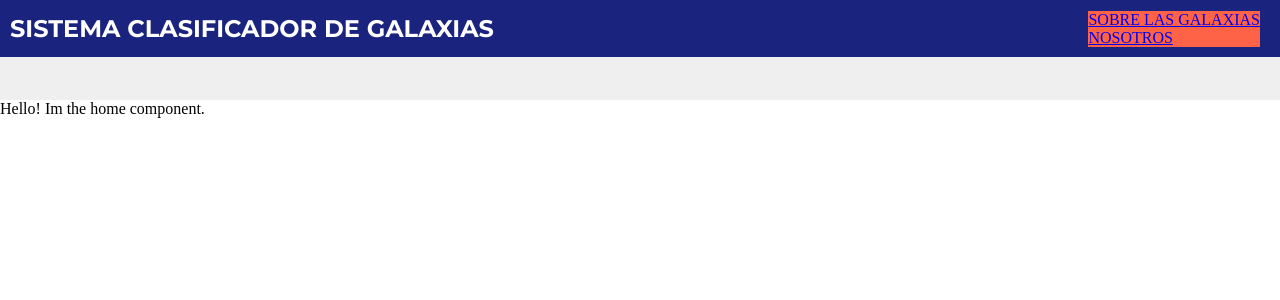
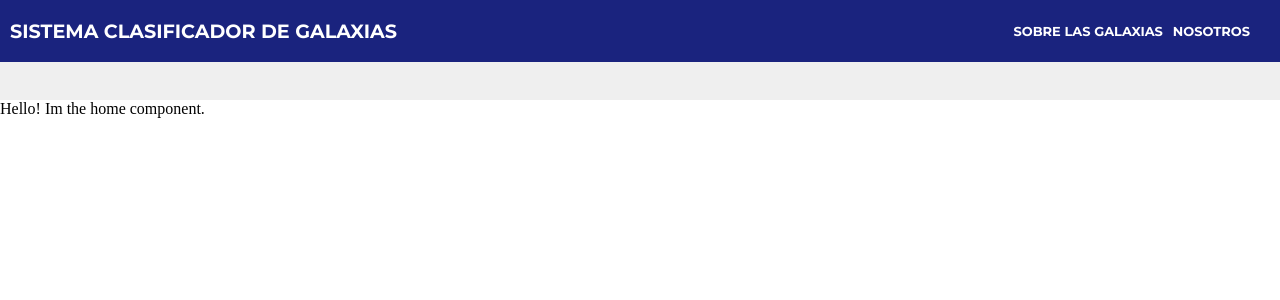
Before and after one commit to Galaxy-Classifier/galaxy-classifier-web, a React (Create React App) app: page / in a window 1280 px wide. Shown: the top 300 px of the page. Built offline with nearby package versions, Linux system fonts and the light colour scheme.

Commit message:
WIP #1, AB#33

```diff
--- a/src/components/Link.js
+++ b/src/components/Link.js
@@ -1,17 +1,20 @@
 import React from 'react';
 import PropTypes from 'prop-types';
 import { Link } from 'react-router-dom';
+import '../styles/link.css';
 
 export default function CustomLink(props) {
-  const { to, label } = props;
+  const { to, label, styles } = props;
+  const cssClasses = `BaseLink ${styles}`;
   return (
-    <div>
+    <a className={cssClasses} >
       <Link to={to}>{label}</Link>
-    </div>
+    </a>
   );
 }
 
 CustomLink.propTypes = {
   to: PropTypes.string,
   label: PropTypes.string,
+  styles: PropTypes.string
 };
--- a/src/containers/Layout.js
+++ b/src/containers/Layout.js
@@ -11,8 +11,8 @@ export default function Layout({ children }) {
         <nav className="NavElements">
           <h1 className="NavTitle">SISTEMA CLASIFICADOR DE GALAXIAS</h1>
           <section className="NavButtons">
-            <Link to='/galaxy-info' label='SOBRE LAS GALAXIAS' />
-            <Link to='/about' label='NOSOTROS' />
+            <Link styles='NavSpace' to='/galaxy-info' label='SOBRE LAS GALAXIAS' />
+            <Link styles='NavSpace' to='/about' label='NOSOTROS' />
           </section>
         </nav>
         <section className="InstitutionalImagesContainer">
--- a/src/index.css
+++ b/src/index.css
@@ -2,16 +2,16 @@ html, body { min-height: 100%; margin: 0; }
 
 header {
   display: flex;
-  background-color: blue;
   flex-direction: column;
   min-height: 100px;
 }
 
 nav {
   background-color: #1A237E;
-  flex: 0.5;
 }
 
-h1 { margin: 0; font-family: 'Montserrat', sans-serif; }
+a { text-decoration: none; color: white; font-weight: bold; font-size: 0.9em; }
+h1 { font-size: 1.2em; }
+a, h1 { margin: 0; font-family: 'Montserrat', sans-serif; }
 
 p { margin: 0; font-family: 'Open Sans', sans-serif; }
--- a/src/styles/layout.css
+++ b/src/styles/layout.css
@@ -11,14 +11,15 @@
   display: flex;
   justify-content: space-between;
   align-items: center;
+  flex: 0.5;
 }
 
 .NavButtons {
-  background-color: tomato;
   margin-right: 20px;
+  display: flex;
 }
 
 .InstitutionalImagesContainer {
   background-color: #EFEFEF;
-  flex: 1;
+  flex: 0.5;
 }
--- /dev/null
+++ b/src/styles/link.css
@@ -0,0 +1,7 @@
+.ButtonShape {
+  background-color: tomato;
+}
+
+.NavSpace {
+  margin-right: 10px;
+}
```
Also changed, not shown: src/components/Picture.js (added, +28 -0 lines).
